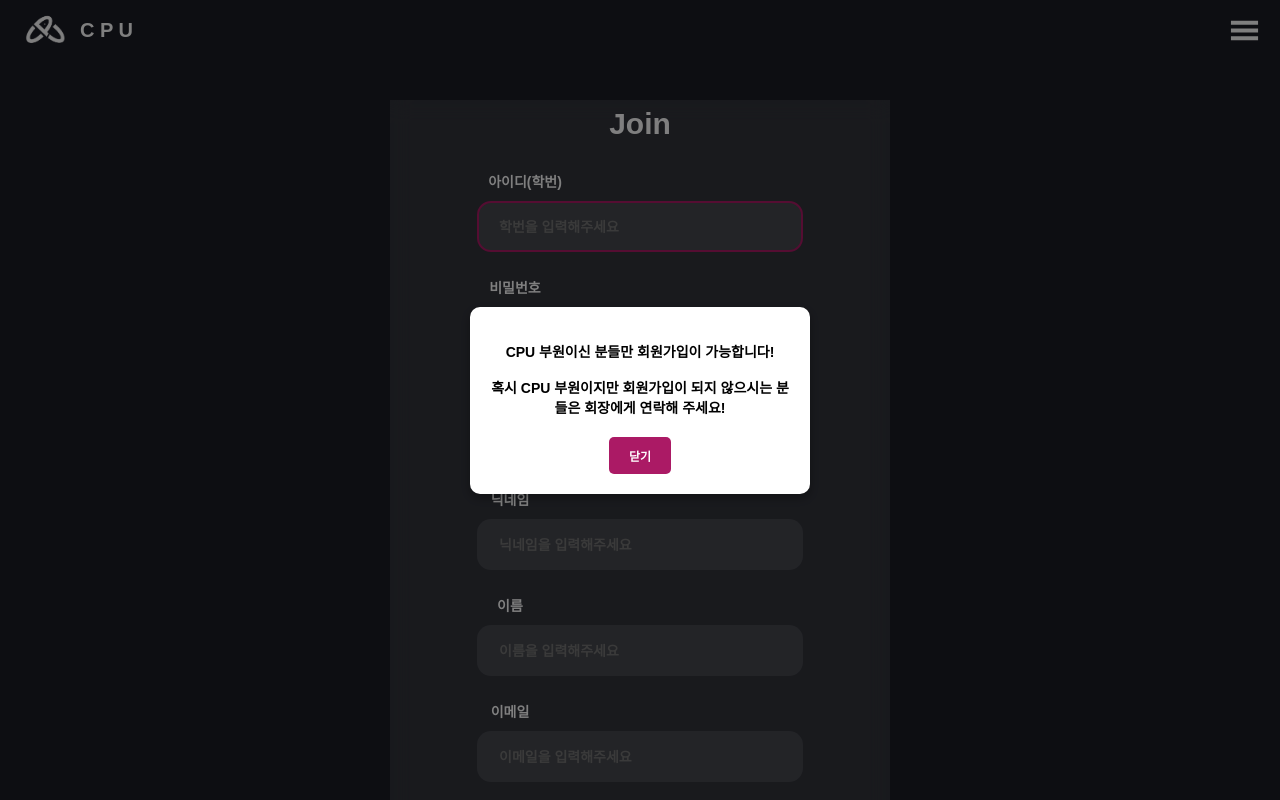
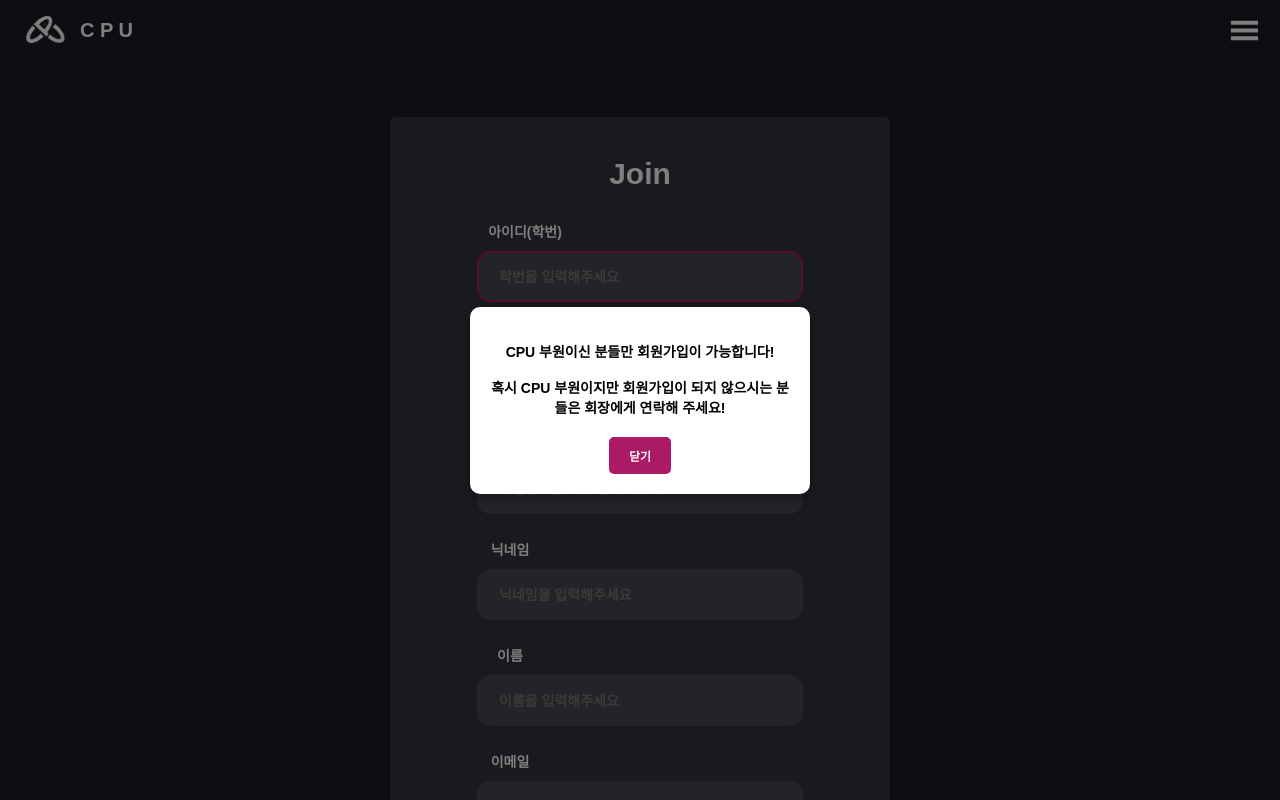
Before and after one commit to JBNU-CPU/FRONT, a React (Create React App) app: page /join2 in a window 1280 px wide. Shown: the top 800 px of the page. Built offline with nearby package versions, Linux system fonts and the light colour scheme.

Commit message:
join2_revise

```diff
--- a/src/pages/Join2.jsx
+++ b/src/pages/Join2.jsx
@@ -13,8 +13,7 @@ const Wrapper = styled.div`
     justify-content: center;
     height: 100vh;
     width: 100vw;
-    overflow-y: auto;
-    margin-block: 100px;
+    margin-block: 150px;
 `
 
 const Container = styled.main`
```
